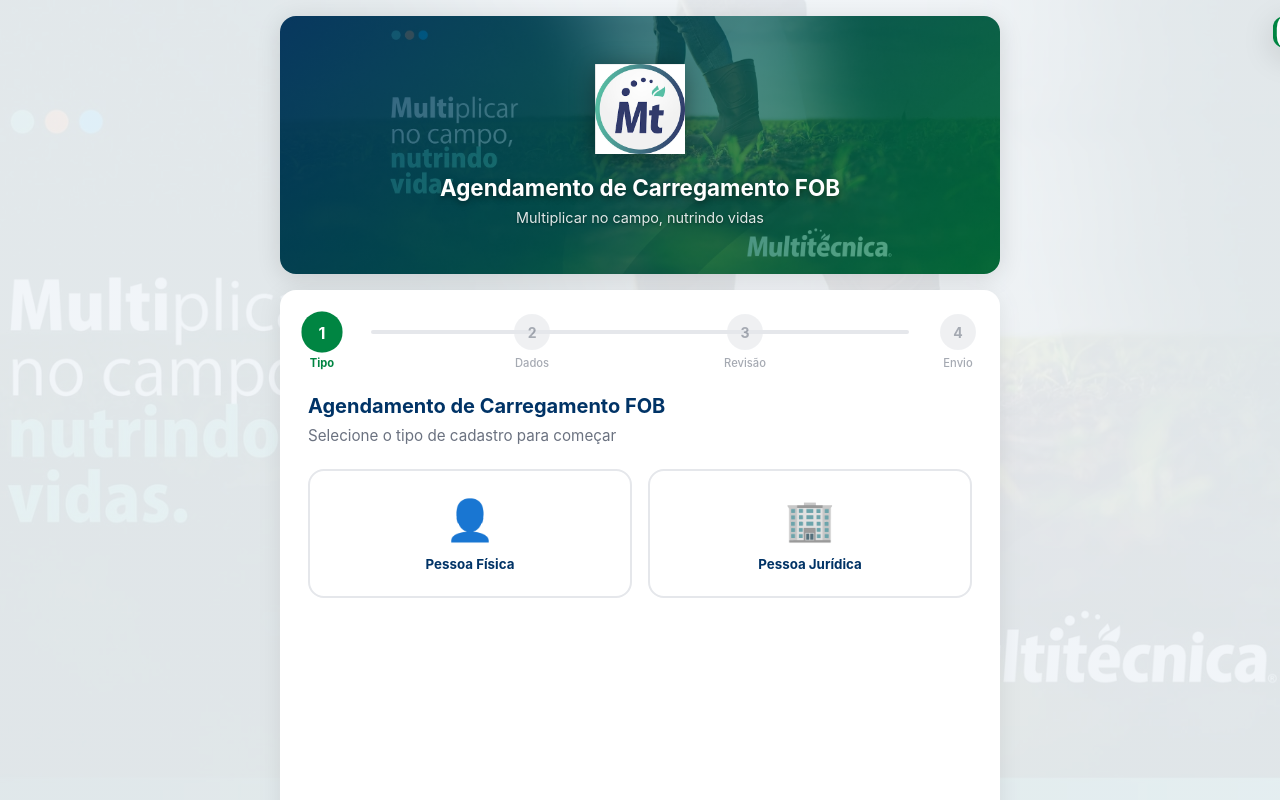
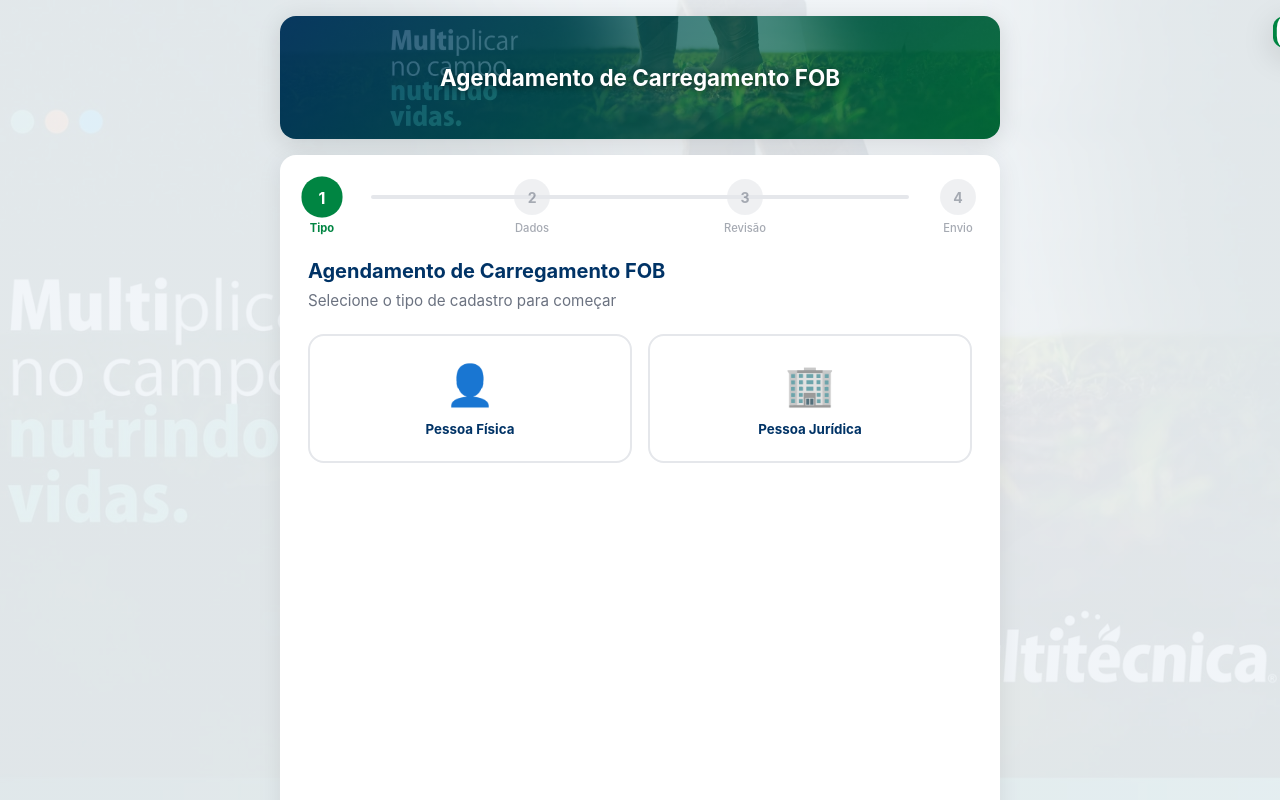
Before and after one commit to fobmultitecnica/AgendamentoFOB, a plain HTML site: page index.html in a window 1280 px wide. Shown: the top 800 px of the page. Drawn offline with Linux system fonts and the light colour scheme.

Commit message:
Remove logo and description from index.html

```diff
--- a/index.html
+++ b/index.html
@@ -95,9 +95,7 @@
 <body>
 <div class="container">
 <div class="hero-banner">
-<img src="Multitcnica_Logo.png" alt="Multitécnica">
 <h1>Agendamento de Carregamento FOB</h1>
-<p>Multiplicar no campo, nutrindo vidas</p>
 </div>
 <div class="card">
 <div class="progress-bar" id="progressBar" role="tablist" aria-label="Etapas do agendamento">
```
